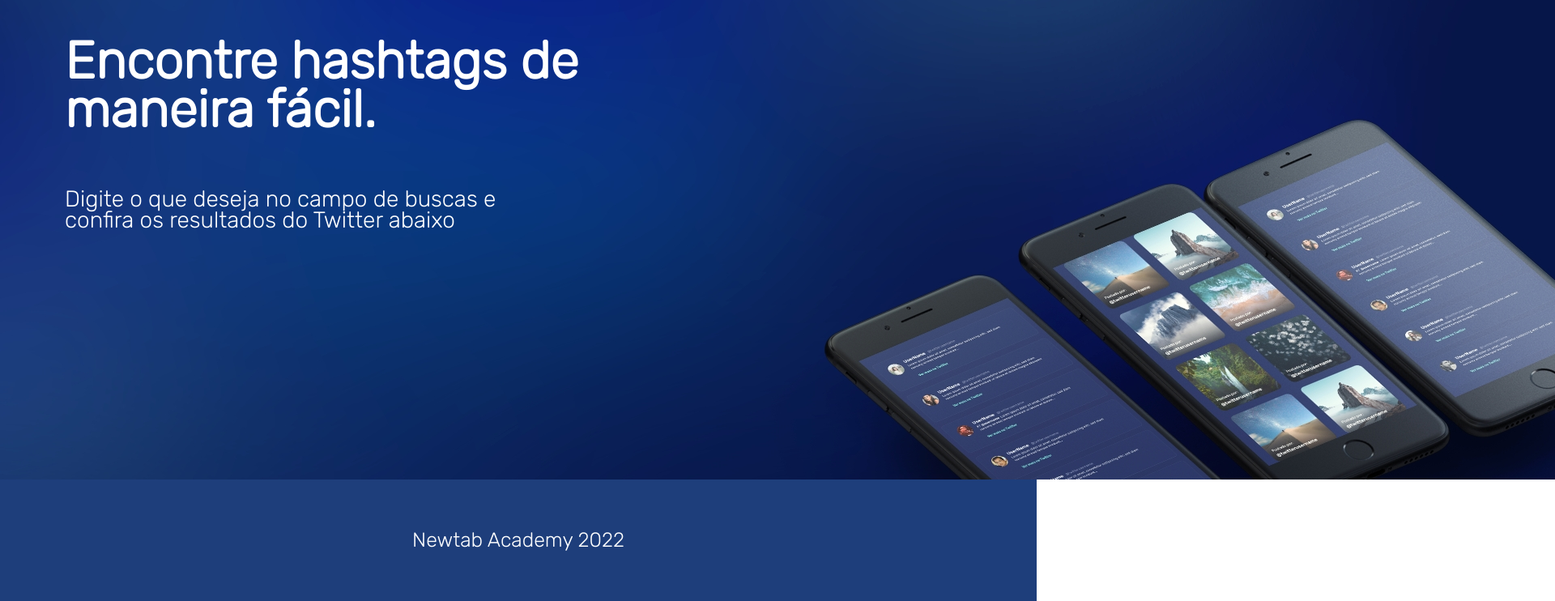
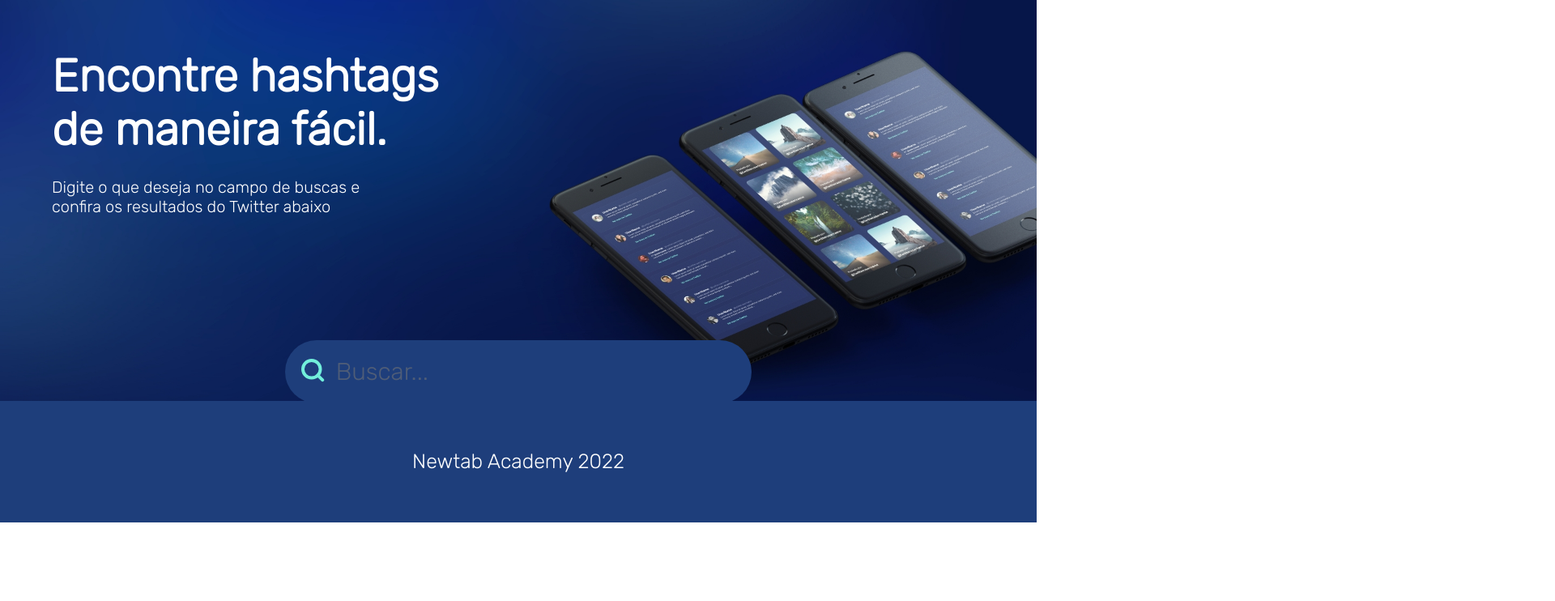
Before and after one commit to marciadeoliveira/hashtagfinder, a React app: page / in a window 1280 px wide. Shown: the part 180-922 px from the top of the page at 81% size, 1920 px wide, since content can reach past the window. After the commit the page ends 825 px from the top, so only its background shows below. Built offline with nearby package versions, Linux system fonts and the light colour scheme.

Commit message:
Criação do componente SearchBarHome

```diff
--- /dev/null
+++ b/src/components/SearchBarHome/index.js
@@ -0,0 +1,55 @@
+import IconSearch from '../../assets/icon-search.svg';
+import React from "react";
+
+import "./style.css";
+function SearchBarHome(props){
+  var tag;
+  function handleChange(e){
+    tag = document.querySelector('#searchInput').value.replace(/[^a-zA-Z0-9_]/g, '')
+    var keyEnter= e.keyCode
+    if(keyEnter === 13){
+      if(tag === ''){
+        props.setMsgErr('Preencha o campo corretamente')
+      }else{
+        props.setSearchValue(tag)
+        clearFields()
+        twitter()
+      }
+    }
+  }
+  function addHash(){
+    tag = document.querySelector('#searchInput').value.replace(/[^a-zA-Z0-9_]/g, '')
+    if(tag === ''){
+      props.setMsgErr('Preencha o campo corretamente')
+    }else if(tag !== '' ){
+      props.setSearchValue(tag)
+      clearFields()
+      twitter()
+    }
+  }
+  function clearFields(){
+    document.querySelector('#searchInput').value = ''
+    props.setMsgErr('')
+  }
+  function twitter(){
+    console.log( 'agora vai')
+  }
+  return(
+    <div className='searchBar'>
+      <div className="searchBarInput"  value={props.searchValue}>
+        <button className='searchButton' onClick={addHash}>
+          <img src= {IconSearch} alt= "ilustração" className='searchInputIcon'/>
+        </button>
+        <input
+          className="searchInput"
+          placeholder="Buscar..."
+          maxLength={6}
+          onChange={handleChange}
+          onKeyDown={handleChange}
+          id="searchInput"
+        />
+      </div>
+    </div>
+  );
+}
+export default SearchBarHome;
--- /dev/null
+++ b/src/components/SearchBarHome/style.css
@@ -0,0 +1,37 @@
+.searchBar{
+  width: 100%;
+  display: flex;
+  justify-content: center;
+  align-content: center;
+  margin-top: 12%;
+}
+
+.searchBarInput{
+    display: flex;
+    align-items: center;
+    width: 550px;
+    border-radius:72px;
+    background-color: #1E3E7B;
+    padding: 1%;
+  }
+  .searchInput {
+    padding: 1.5%;
+    width: 85%;
+    background-color:transparent;
+    border:none;
+    color: #8D9DA2;
+    opacity: 0.57;
+    font-size: 30px;
+  }
+  .searchButton{
+    background-color: transparent;
+    border: none;
+    cursor: pointer;
+  }
+  .searchInputIcon{
+    margin-left: 2%;
+    margin-right: 2%;
+  }
+  .searchInput:focus {
+     outline: 0;
+  }
--- a/src/views/Home/index.js
+++ b/src/views/Home/index.js
@@ -1,11 +1,16 @@
+import React, {useState} from "react";
 import Footer from "../../components/Footer";
 import IconLogin from '../../assets/icon-user-alt.svg'
 import IconInfo from '../../assets/icon-info-circle.svg';
 import Header from "../../components/Header";
-
+import SearchBarHome from "../../components/SearchBarHome";
 import "./style.css";
 
+
 function Home() {
+  const [searchValue,setSearchValue]= useState('');
+  const [msgErr,setMsgErr] = useState('')
+
   const buttonStyles = [
     {
       title: "SOBRE",
@@ -23,22 +28,30 @@ function Home() {
     },
   ]
   return (
-    <>
-    <Header buttons={buttonStyles} />
-    <div className="container">
-      <div className="boxTitles">
-        <div className="boxTextTitle">
-            <h1>Encontre hashtags de maneira fácil.</h1>
+    <div className="containerHome">
+      <Header buttons={buttonStyles} />
+      <div className="home">
+        <div className="homeTitle">
+          <h1>Encontre hashtags</h1>
+          <h1>de maneira fácil.</h1>
         </div>
-        <div className="boxTextSubtitles">
-          <p>
-            Digite o que deseja no campo de buscas e confira os resultados do Twitter abaixo
-          </p>
+        <div className="homeSubtitle">
+          <p>Digite o que deseja no campo de buscas e</p>
+          <p>confira os resultados do Twitter abaixo</p>
         </div>
+        <SearchBarHome
+          setSearchValue={setSearchValue}
+          value={searchValue}
+          msgErr={msgErr}
+          setMsgErr={setMsgErr}
+        />
+        <div>{msgErr}</div>
+        <div>Exibindo os 10 resultados mais recentes para #{searchValue}</div>
       </div>
+
+
+      <Footer />
     </div>
-    <Footer />
-    </>
     );
 }
 export default Home;
--- a/src/views/Home/style.css
+++ b/src/views/Home/style.css
@@ -1,13 +1,27 @@
-.container {
-    top: 355px;
-    left: 0px;
-    width: 1920px;
-    height: 697px;
+.containerHome{
+    max-width: 1920px;
+    display: flex;
+    flex-direction: column;
+  }
+  .home{
     background-image: url('../../assets/hero-bg.jpg');
     background-size: cover;
     background-repeat: no-repeat;
-    opacity: 1;
-}
+    height: 600px;
+    color: white;
+  }
+  .homeTitle{
+    margin-top: 13%;
+    font-size: 28px;
+    margin-left: 5%;
+  }
+  .homeSubtitle{
+    font-size: 20px;
+    margin-left: 5%;
+    margin-top: 2%;
+  }
+
+/*
 
 .boxTextTitle {
     top: 250px;
@@ -38,3 +52,4 @@
     padding-left: 80px;
     opacity: 1;
 }
+*/
```
Also changed, not shown: README.md.
